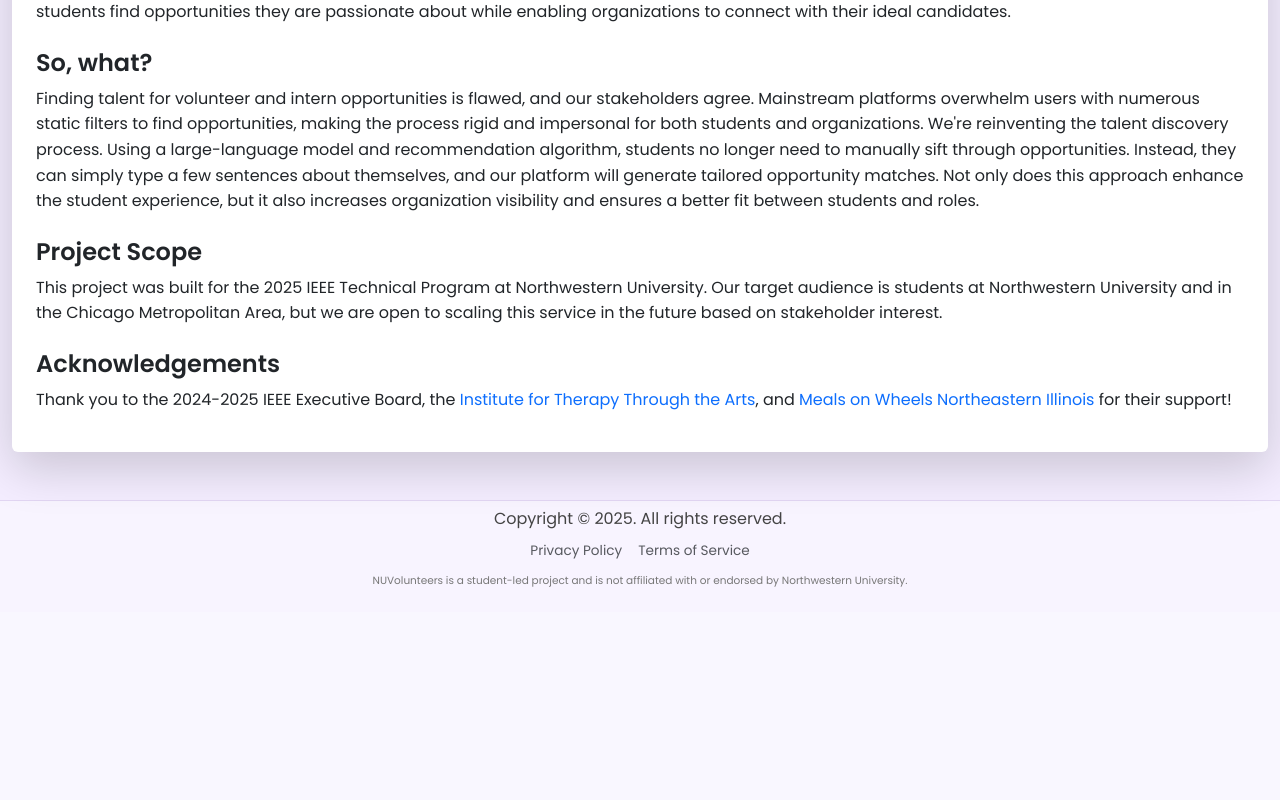
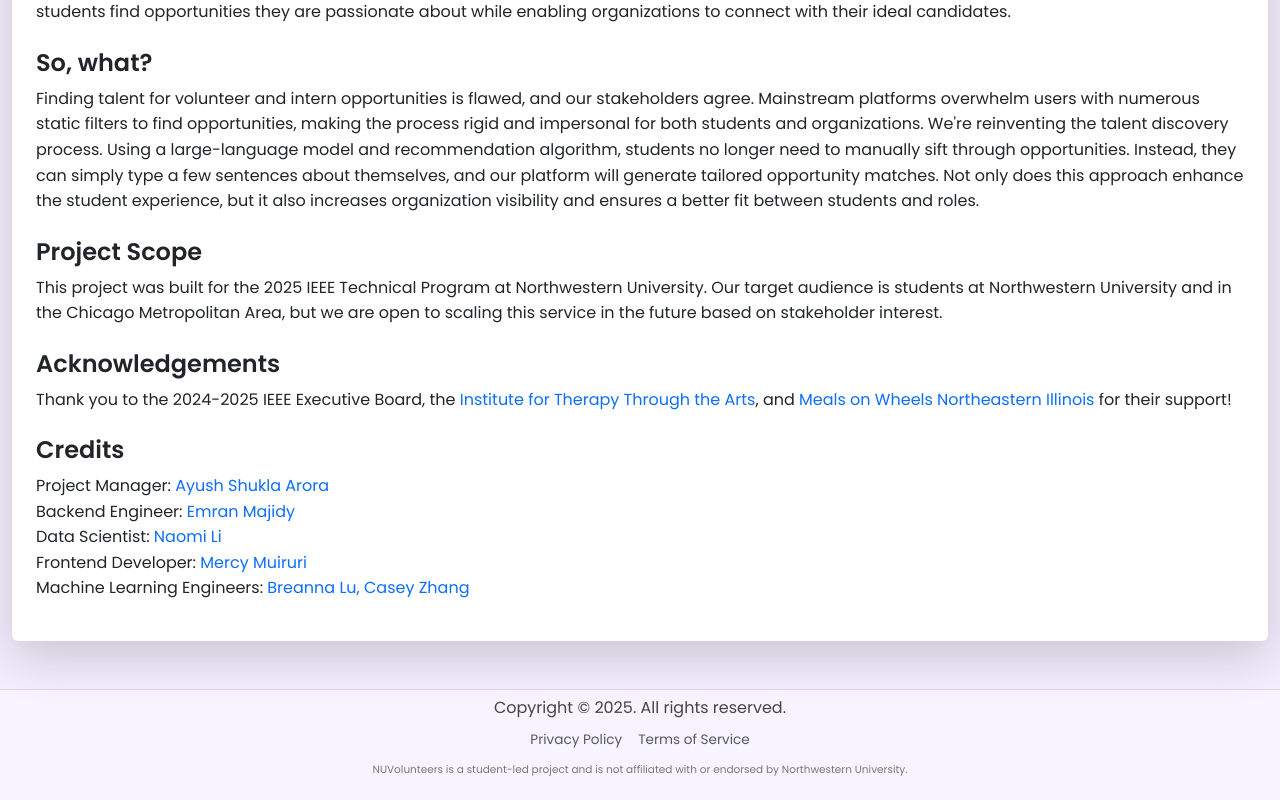
Before and after one commit to merc-cyy/raiso-ieee-2025, a React (Create React App) app in the folder frontend/tbd/: page /about in a window 1280 px wide. Shown: the part 1049-1849 px from the top of the page. Before the commit the page ends 1661 px from the top, so only its background shows below. Built offline with nearby package versions, Linux system fonts and the light colour scheme.

Commit message:
Credits in about

```diff
--- a/frontend/tbd/src/components/About.js
+++ b/frontend/tbd/src/components/About.js
@@ -45,6 +45,14 @@
           <p>
           Thank you to the 2024-2025 IEEE Executive Board, the <a href="https://itachicago.org/" className="text-decoration-none">Institute for Therapy Through the Arts</a>, and <a href="https://mealsonwheelsnei.org/" className="text-decoration-none">Meals on Wheels Northeastern Illinois</a> for their support!
           </p>
+          <h4 className="mt-4">Credits</h4>
+          <p>
+          Project Manager: <a href="https://linkedin.com/in/ayush-s-arora/" className="text-decoration-none">Ayush Shukla Arora</a><br></br>
+          Backend Engineer: <a href="" className="text-decoration-none">Emran Majidy</a><br></br>
+          Data Scientist: <a href="" className="text-decoration-none">Naomi Li</a><br></br>
+          Frontend Developer: <a href="" className="text-decoration-none">Mercy Muiruri</a><br></br>
+          Machine Learning Engineers: <a href="" className="text-decoration-none">Breanna Lu, Casey Zhang</a>
+          </p>
         </div>
       </div>
 
```
